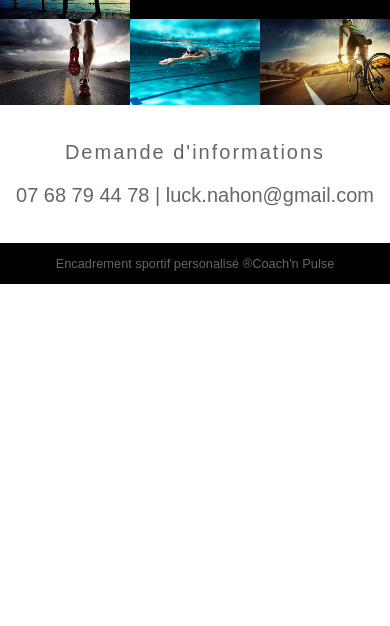
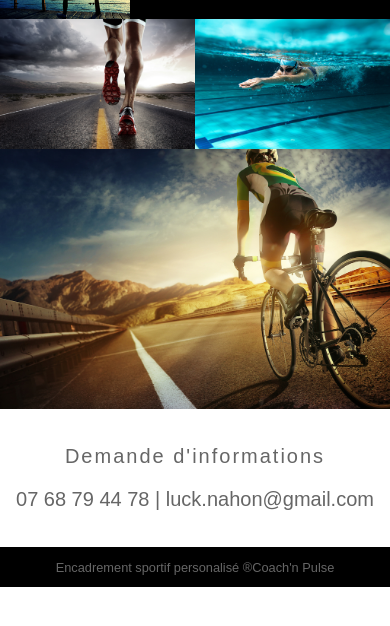
Before and after one commit to Mitchnsun/coachnpulse, a Gatsby site: page / in a window 390 px wide. Shown: the part 168-794 px from the top of the page. Built offline with nearby package versions, Linux system fonts and the light colour scheme; Gatsby itself is replaced by a stand-in of ours.

Commit message:
[v2] Fix triptyque responsive

```diff
--- a/src/components/triptyque.js
+++ b/src/components/triptyque.js
@@ -13,6 +13,9 @@ const Container = styled.div`
 const Image = styled(props => <Img {...props} />)`
   flex-grow: 1;
   flex-basis: 30%;
+  @media (max-width: 750px) {
+    flex-basis: 50%
+  }
 `;
 
 const Triptyque = ({ images = [] }) => (
```
